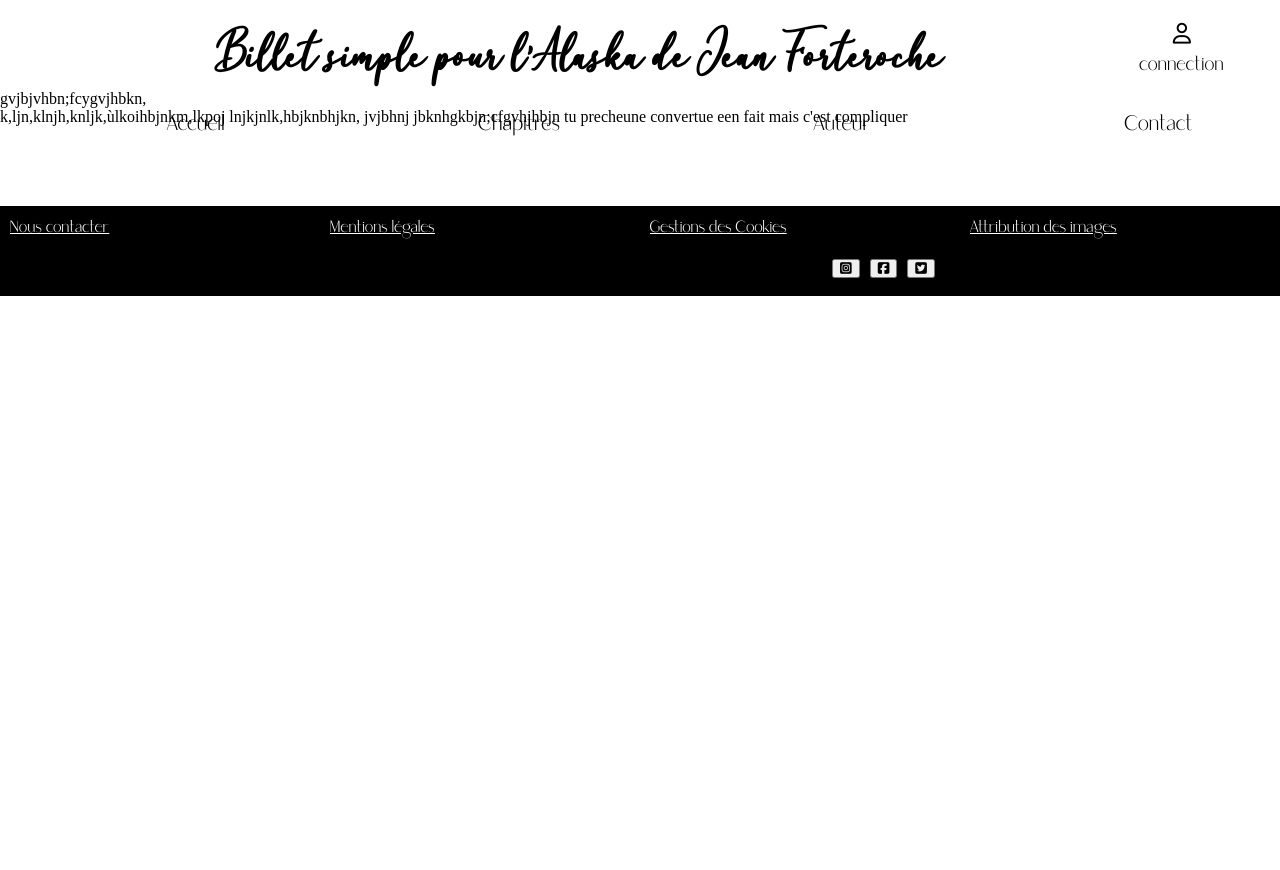
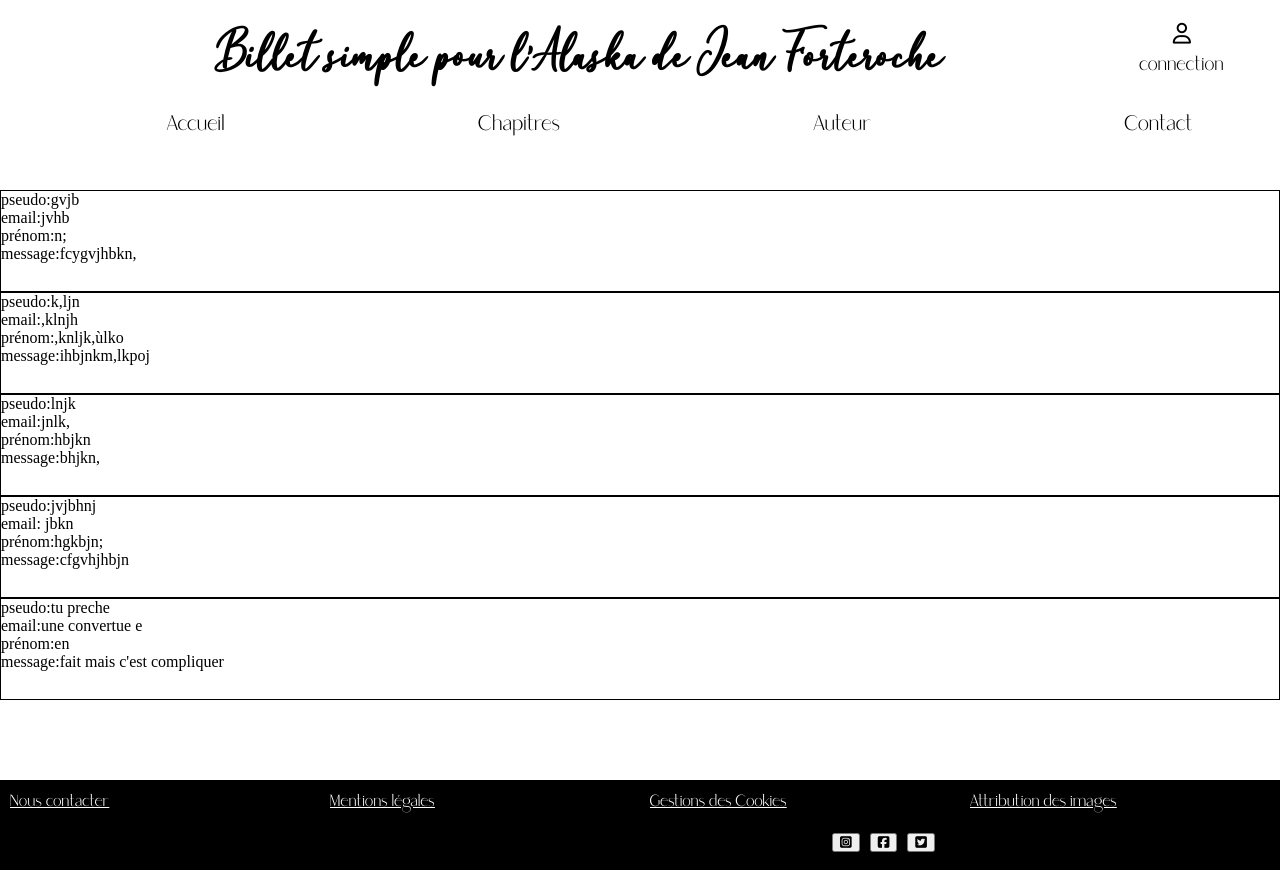
Before and after one commit to juliagrandmontagne/openclasseroomproject, a PHP site: page /index.php?action=mailadmin in a window 1280 px wide. Before the commit the page ends 296 px from the top, so only its background shows below. Run offline with PHP 8.4, Linux system fonts and the light colour scheme; data comes from the database, SQL or seed files in the repository; some libraries are stand-ins or nearby versions.

Commit message:
Add files via upload

```diff
--- a/style.css
+++ b/style.css
@@ -16,10 +16,36 @@ width: 100%;
 height: 100%;
 
   }
-#hello
+  #chapitrepublieradmin
+  {
+    display: block;
+  margin-top:900px;
+
+ }
+ #main
+ {
+    display: block;
+margin-top: 100px;
+ }
+#chaptireadmin
 {
-display: none;
- width:10px ;
+    display: block;
+    height: 80px;
+
+    border-width:1px;
+    border-style:solid;
+    border-color:black;
+
+ }
+ #maileadmin
+ {
+    display: block;
+    height: 100px;
+
+    border-width:1px;
+    border-style:solid;
+    border-color:black;
+
  }
 #illustrationchapitre
 {
--- a/view/front-end/mailadmin.php
+++ b/view/front-end/mailadmin.php
@@ -2,11 +2,14 @@
 <?php ob_start() ; ?>
 
 <section class="mailadmin">
-
+<div id="main">
 <?php  foreach ($databdmail as $donnees) : ?>
-    <?php echo $donnees['user_name']?><?php echo $donnees['user_mail']?><?php echo $donnees['user_firstname']?><?php echo $donnees['user_message']?>
-    </div><?php endforeach; ?>
-
+    <div id="maileadmin"> <div>pseudo:<?php echo $donnees['user_name']?><br>
+</div><div>email:<?php echo $donnees['user_mail']?><br></div>
+<div>prénom:<?php echo $donnees['user_firstname']?><br></div>
+<div>message:<?php echo $donnees['user_message']?></div>
+   </div> <?php endforeach; ?>
+   </div>
 </section>
 
 <?php $content = ob_get_clean() ; ?>
```
Also changed, not shown: view/front-end/chapitrepublieradmin.php (+12 -10 lines).
